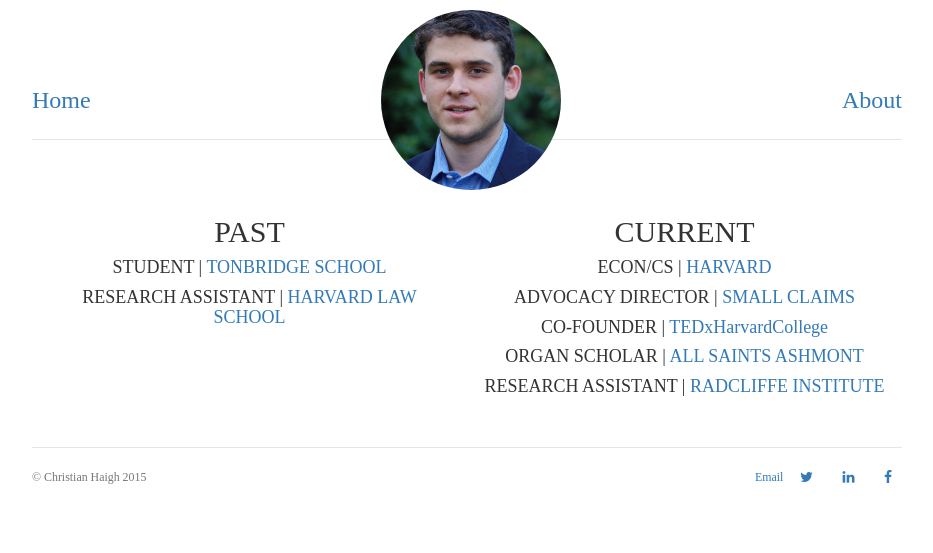
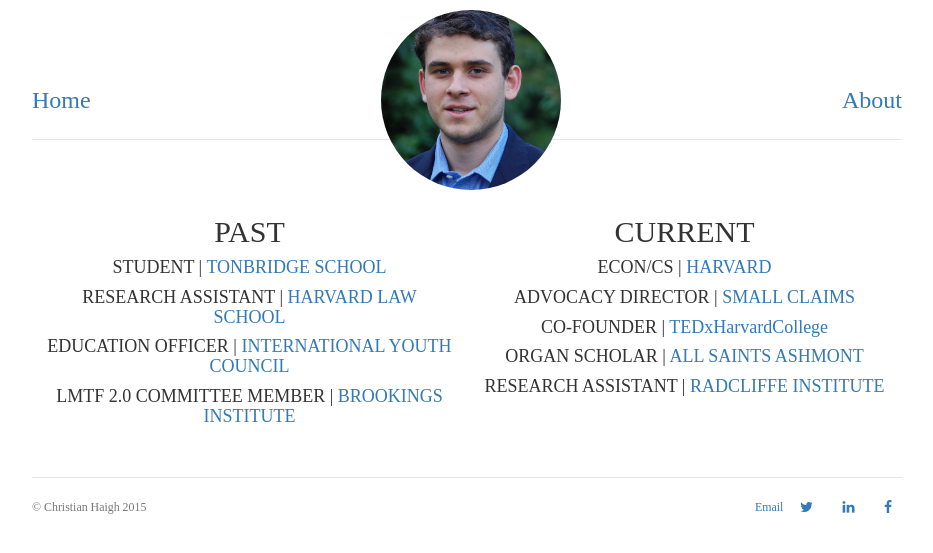
Before and after one commit to christianhaigh/christianhaigh.github.io, a Jekyll site: the page built from index.html, in a window 1280 px wide. Shown: the top 553 px of the page, without its empty margins (175-1108 px from the left). Built offline with Jekyll 4.4.1, drawn with Linux system fonts in a browser that asks for light colours.

Commit message:
Update index.html

```diff
--- a/index.html
+++ b/index.html
@@ -8,6 +8,8 @@
 			<h2>PAST</h2>
 			<h4>STUDENT | <a href="http://www.tonbridge-school.co.uk">TONBRIDGE SCHOOL</a></h4>
 			<h4>RESEARCH ASSISTANT | <a href="http://www.law.harvard.edu/">HARVARD LAW SCHOOL</a></h4>
+			<h4>EDUCATION OFFICER | <a href="http://internationalyouthcouncil.com/">INTERNATIONAL YOUTH COUNCIL</a></h4>
+			<h4>LMTF 2.0 COMMITTEE MEMBER | <a href="http://www.brookings.edu/about/centers/universal-education/learning-metrics-task-force-2">BROOKINGS INSTITUTE</a></h4>
 		</div>
 	</div>
 	<div class="col-sm-6">
```
